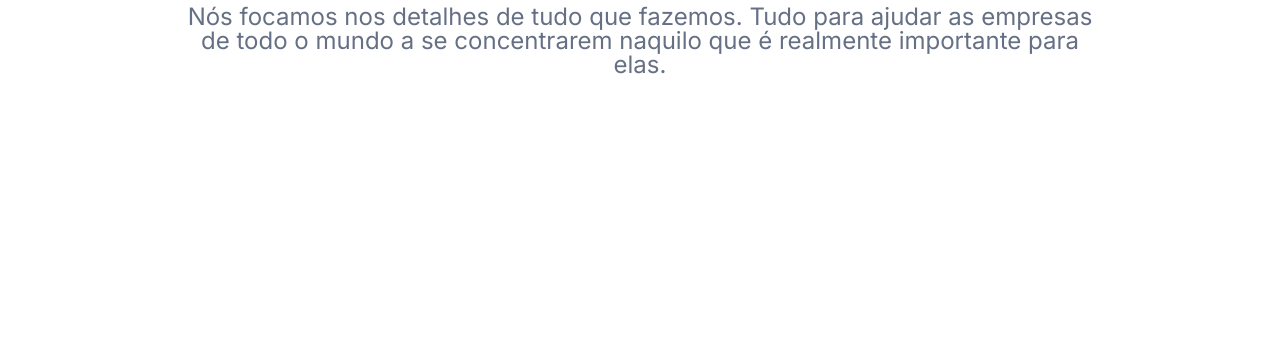
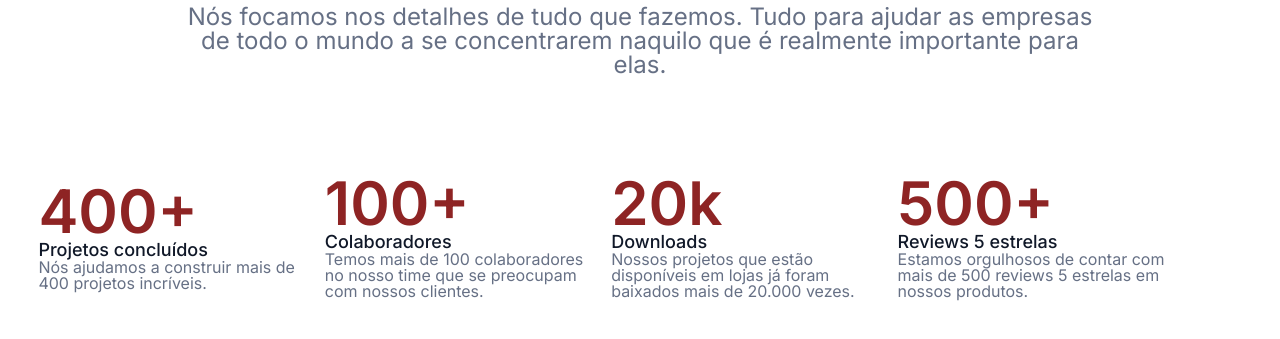
Before and after one commit to mayconwallas/7DaysOfCode, a plain HTML site: page 7DaysOfCodeHtmlCss/01GiMoeller/index.html in a window 1280 px wide. Shown: the part 331-670 px from the top of the page. Drawn offline with nearby package versions, Linux system fonts and the light colour scheme.

Commit message:
commit desafio do terceiro dia
desafio #7DaysOfCode de html e css

```diff
--- a/7DaysOfCodeHtmlCss/01GiMoeller/index.html
+++ b/7DaysOfCodeHtmlCss/01GiMoeller/index.html
@@ -36,5 +36,37 @@
                 <p class="sobreNos__conteudo">Nós focamos nos detalhes de tudo que fazemos. Tudo para ajudar as empresas de todo o mundo a se concentrarem naquilo que é realmente importante para elas.</p>
             </section>
         </header>
+        <main>
+            <section class="conteiner__view">
+                <div class="container__view-controle">
+                    <ul class="controle-item">
+                        <li class="controle__item__titulo">400+</li>
+                        <li class="controle__item__subtitulo">Projetos concluídos</li>
+                        <li class="controle__item__conteudo">Nós ajudamos a construir mais de 400 projetos incríveis.</li>
+                    </ul>
+                </div>
+                <div class="container__view-controle">
+                    <ul class="controle-item">
+                        <li class="controle__item__titulo">100+</li>
+                        <li class="controle__item__subtitulo">Colaboradores</li>
+                        <li class="controle__item__conteudo">Temos mais de 100 colaboradores no nosso time que se preocupam com nossos clientes.</li>
+                    </ul>
+                </div>
+                <div class="container__view-controle">
+                    <ul class="controle-item">
+                        <li class="controle__item__titulo">20k</li>
+                        <li class="controle__item__subtitulo">Downloads</li>
+                        <li class="controle__item__conteudo">Nossos projetos que estão disponíveis em lojas já foram baixados mais de 20.000 vezes.</li>
+                    </ul>
+                </div>
+                <div class="container__view-controle">
+                    <ul class="controle-item">
+                        <li class="controle__item__titulo">500+</li>
+                        <li class="controle__item__subtitulo">Reviews 5 estrelas</li>
+                        <li class="controle__item__conteudo">Estamos orgulhosos de contar com mais de 500 reviews 5 estrelas em nossos produtos.</li>
+                    </ul>
+                </div>
+            </section>
+        </main>
     </body>
 </html>
--- a/7DaysOfCodeHtmlCss/01GiMoeller/style/style.css
+++ b/7DaysOfCodeHtmlCss/01GiMoeller/style/style.css
@@ -88,3 +88,43 @@ body {
     max-width: 85%;
     text-align: center;
 }
+
+
+/*section view */
+
+.conteiner__view {
+    width: 90vw;
+    align-items: center;
+    display: flex;
+    justify-content: space-evenly;
+    padding: 0 32px;
+
+}
+
+.container__view-controle {
+    width: 280px;
+}
+
+.controle-item {
+    display: flex;
+    flex-direction: column;
+
+}
+
+.controle__item__titulo {
+    font-size: 60px;
+    font-weight: 600;
+    color: var(--cor-bg-botao-cadastar);
+}
+
+.controle__item__subtitulo {
+    font-size: 18px;
+    font-weight: 500;
+    color: var(--for-font-subtitulos);
+}
+
+.controle__item__conteudo {
+    font-size: 16px;
+    font-weight: 400;
+    color: var(--cor-font-nav);
+}
```
Lines whose indentation alone changed are shown as unchanged.
